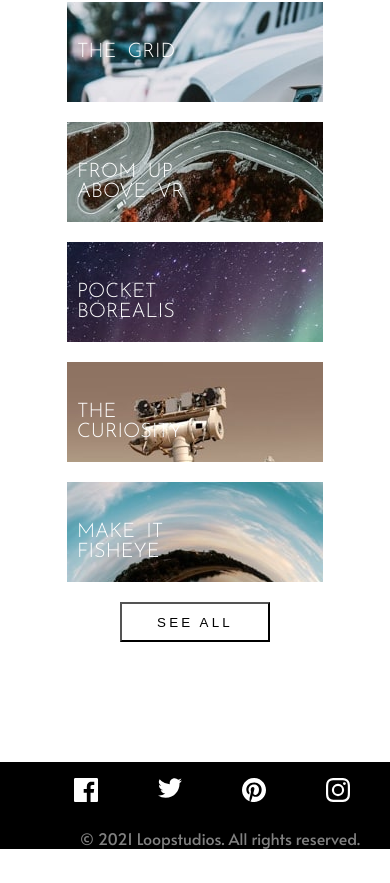
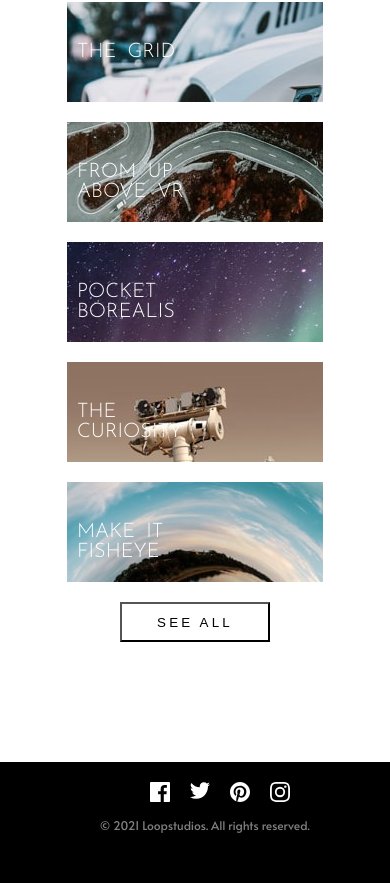
Before and after one commit to XimenaSaldarriaga/loopstudios, a React (Vite) app: page / in a window 390 px wide. Shown: the part 1251-2134 px from the top of the page. Before the commit the page ends 2100 px from the top, so only its background shows below. Built offline with nearby package versions, Linux system fonts and the light colour scheme.

Commit message:
add responsive footer

```diff
--- a/src/components/footer/Footer.jsx
+++ b/src/components/footer/Footer.jsx
@@ -26,21 +26,33 @@ const Footer = () => {
 
     },
   ];
+  const footerLinks = [
+    { name: 'About' },
+    { name: 'Careers' },
+    { name: 'Events' },
+    { name: 'Products' },
+    { name: 'Support' },
+  ];
+
   return (
 
     <footer className='footer'>
-      <div className='footer__social'>
-        {iconList.map((icon, index) => (
-          <figure className='footer__icon' key={index}>
-            <img className='footer__image' src={icon.icon} alt={icon.name} />
-          </figure>
-        ))}
+      <div className='footer__nav'>
+// Aquí se agrega la clase para actualizar los estilos del navbar
+        <NavBar links={footerLinks} className="footer__navbar" />
       </div>
-      <span className='footer__text'> © 2021 Loopstudios. All rights reserved.</span>
-      <div className='footer__nav'>
-
+      <div className="footer__content">
+        <div className="footer__social">
+          {iconList.map((icon, index) => (
+            <figure className="footer__icon" key={index}>
+              <img className="footer__image" src={icon.icon} alt={icon.name} />
+            </figure>
+          ))}
+        </div>
+        <div className="footer__text">
+        <span >© 2021 Loopstudios. All rights reserved.</span>
+        </div>
       </div>
-
     </footer>
 
   )
--- a/src/components/footer/footer.scss
+++ b/src/components/footer/footer.scss
@@ -3,35 +3,77 @@
     background-color: black;
     width: 100%;
     display: flex;
+    justify-content: space-between;
+    align-items: center;
+
+    &__nav {
+        margin: 20px 180px 20px 180px;
+    }
+
+    &__navbar {
+        display: flex;
+        flex-direction: column;
+        align-items: flex-start;
+
+        .navbar__links {
+            align-items: flex-start;
+            padding: 0;
+        }
+
+    }
+
+    &__content {
+        display: flex;
         flex-direction: column;
         align-items: flex-end;
-  text-align: right;
+        margin-right: 180px;
+    }
 
     &__social {
         display: flex;
-    flex-wrap: wrap;
         margin-bottom: 5px;
+        justify-content: flex-start;
     }
 
     &__icon {
-    margin-left: 20px;
+        margin: 0 10px;
+
     }
 
     &__text {
         font-family: 'Alata', sans-serif;
         opacity: 0.5;
         color: white;
-    margin-right: 30px;
-  }
-
-  &__nav {
-    display: flex;
-    justify-content: flex-start; /* Alinear a la izquierda */
+        margin-top: 10px;
     }
 }
 
 @media only screen and (max-width: 450px) {
+
+    .footer__nav {
+        display: none !important;
+    }
+
     .footer {
+
+        &__content {
+            margin: 20px 180px 20px 140px;
+            display: flex;
+            align-items: center;
+        }
+
+      &__image {
+        width: 20px;
         display: flex;
     }
+
+    &__text {
+        display: flex;
+        padding-bottom: 30px;
+        font-size: 12px;
+        width: 150%;
     }
+
+    }
+
+  }
--- a/src/components/navBar/navbar.scss
+++ b/src/components/navBar/navbar.scss
@@ -35,6 +35,7 @@
     display: none;
   }
 }
+
 
 @media only screen and (max-width: 450px) {
   .navbar.open {
```
Lines whose indentation alone changed are shown as unchanged.
